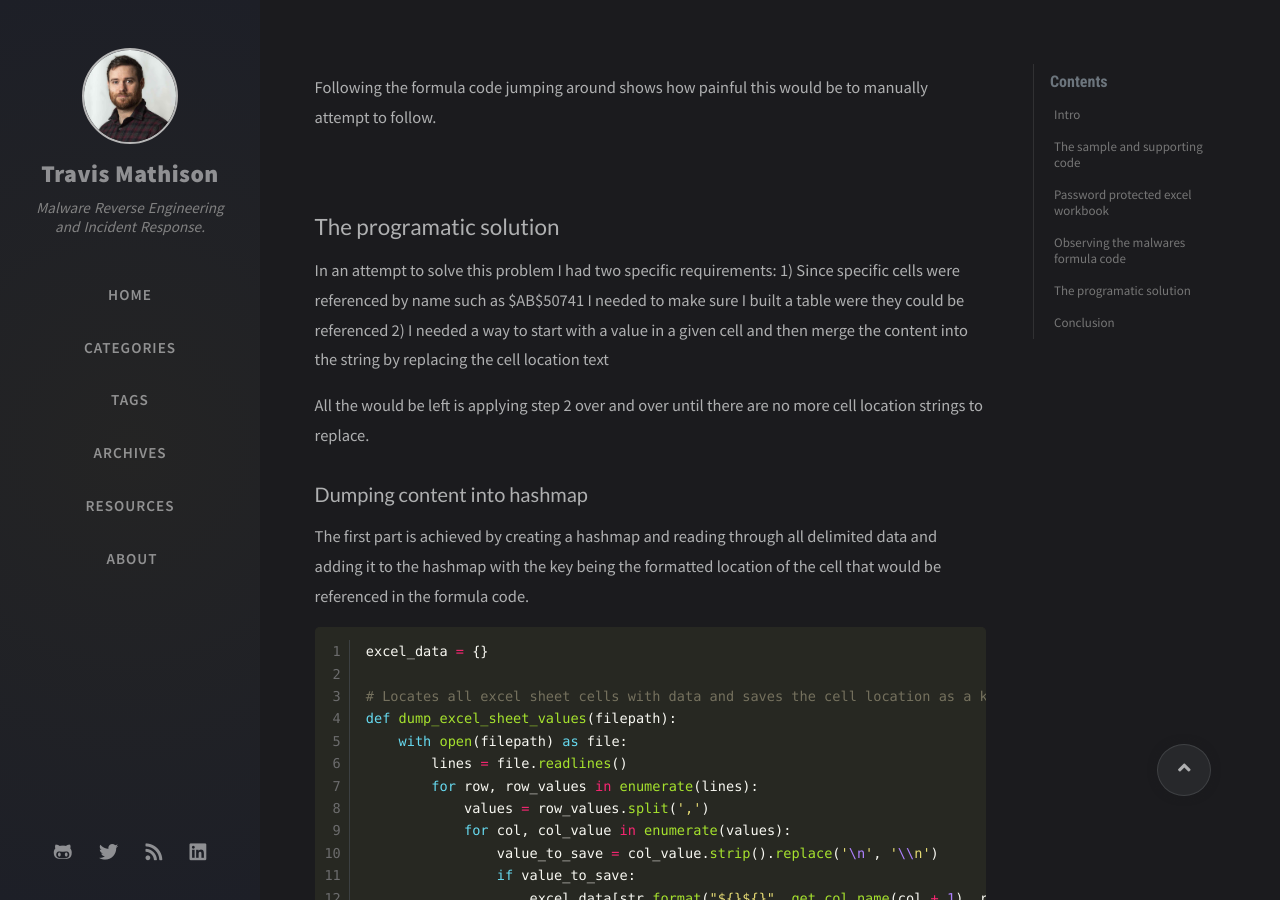
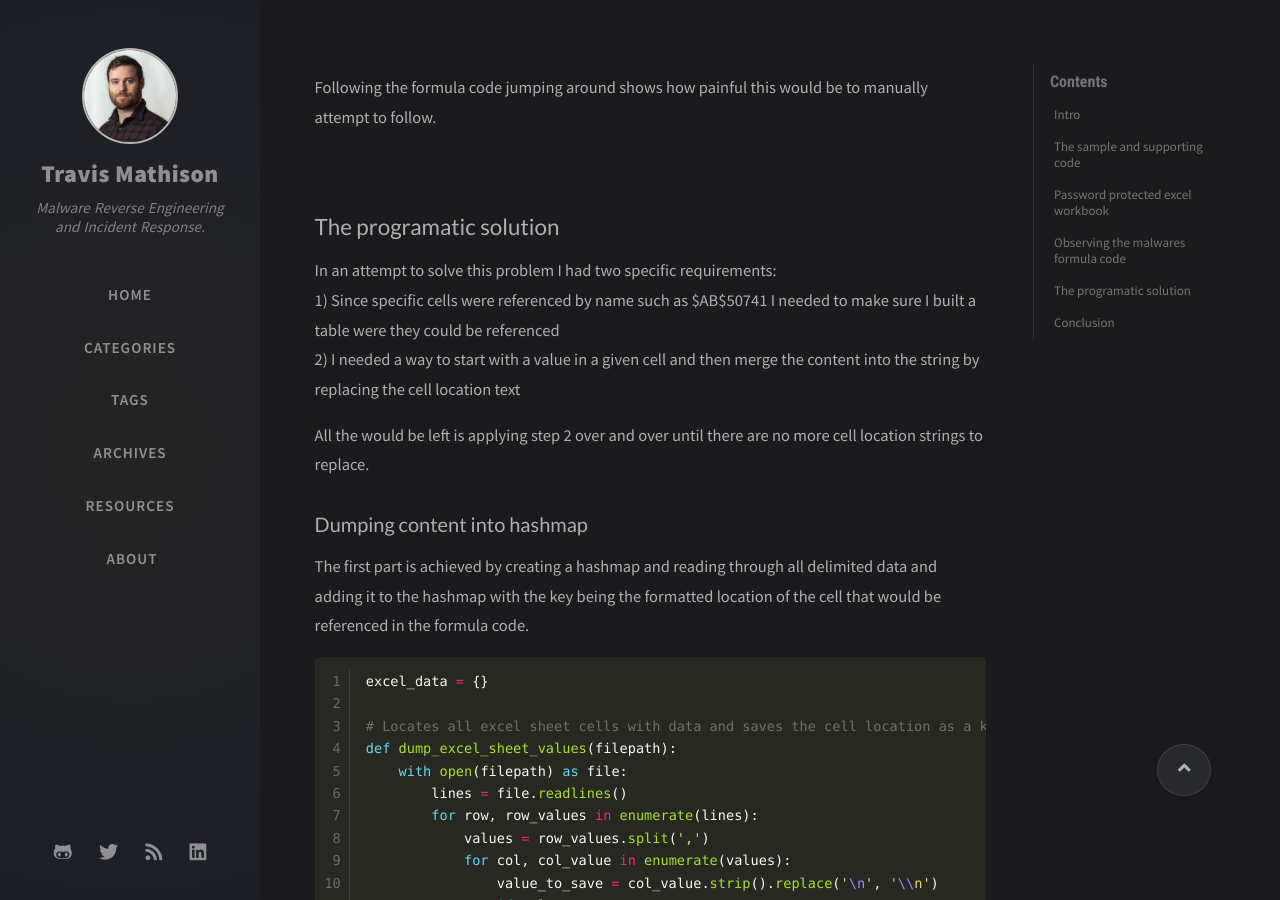
Before and after one commit to tdmathison/tdmathison.github.io, a Jekyll site: the page built from _posts/2020-10-02-Digging-into-obfuscated-excel-formula-code.md, in a window 1280 px wide and 900 px high, scrolled down 1929 px. Built offline with Jekyll 4.4.1, drawn with Linux system fonts in a browser that asks for light colours; nearby versions of some CDN libraries; comment, search, counter and statistics services are not loaded.

Commit message:
fixing formatting

```diff
--- a/_posts/2020-10-02-Digging-into-obfuscated-excel-formula-code.md
+++ b/_posts/2020-10-02-Digging-into-obfuscated-excel-formula-code.md
@@ -58,8 +58,8 @@ Following the formula code jumping around shows how painful this would be to man
 <img src="{{ site.url }}/assets/img/blogging/excel_02.png"/>
 
 ## The programatic solution
-In an attempt to solve this problem I had two specific requirements:
-1) Since specific cells were referenced by name such as $AB$50741 I needed to make sure I built a table were they could be referenced
+In an attempt to solve this problem I had two specific requirements:<br />
+1) Since specific cells were referenced by name such as $AB$50741 I needed to make sure I built a table were they could be referenced<br />
 2) I needed a way to start with a value in a given cell and then merge the content into the string by replacing the cell location text
 
 All the would be left is applying step 2 over and over until there are no more cell location strings to replace.
```
